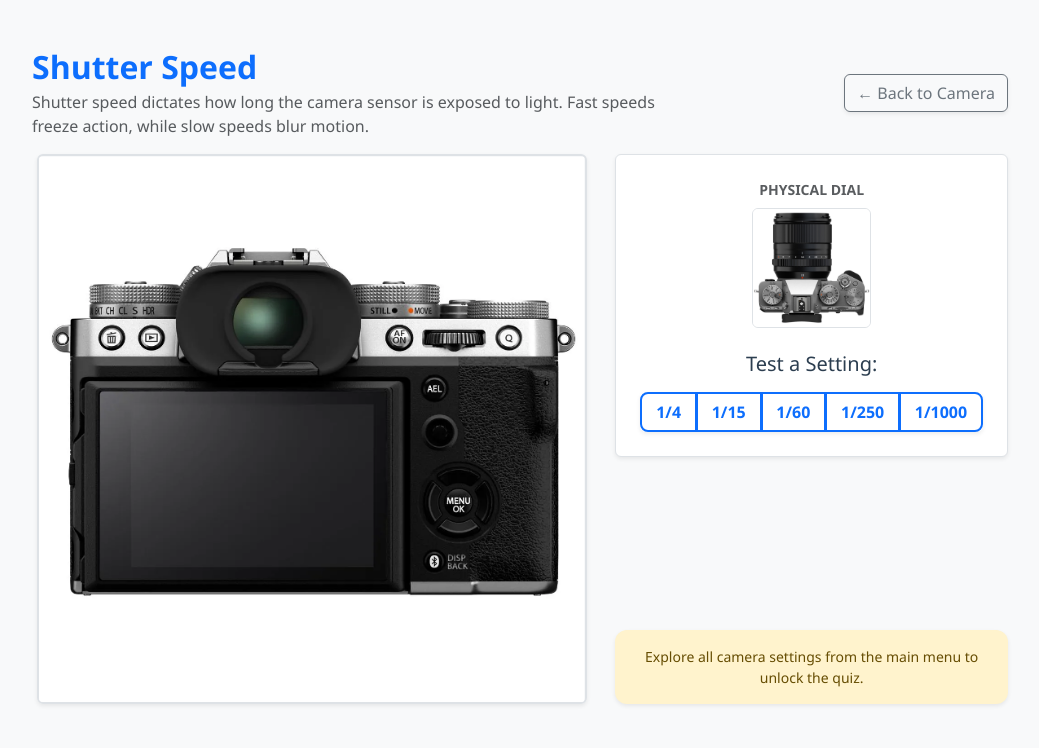
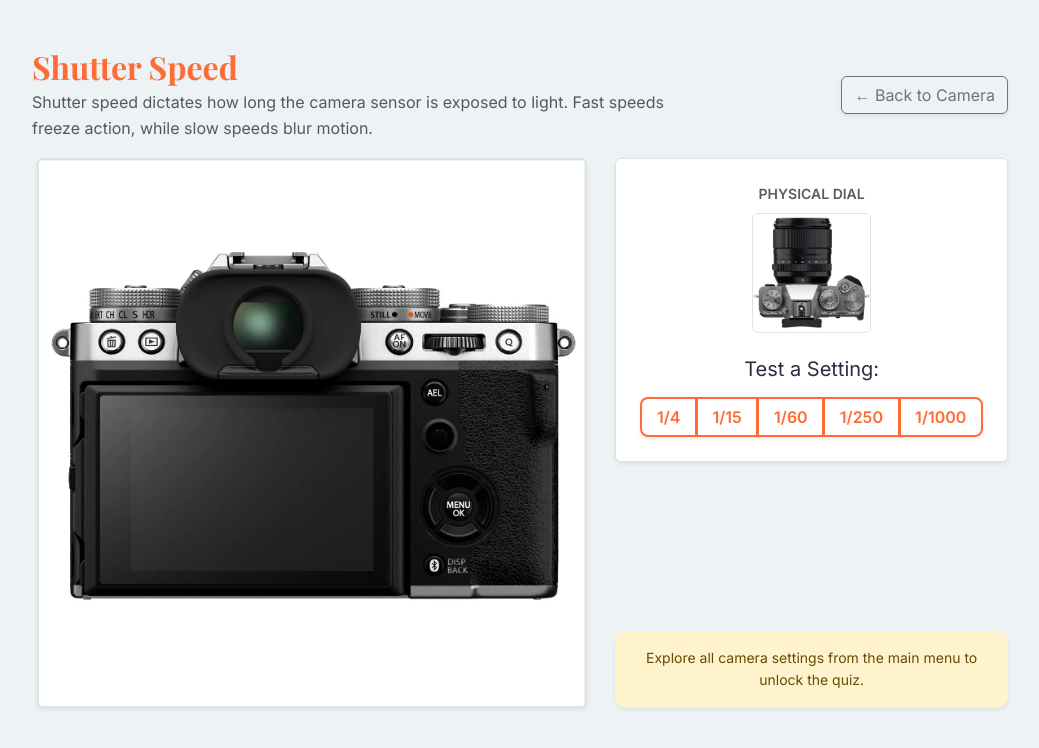
Before and after one commit to amdqiao/camera-101, a Flask app: page /learn/1 in a window 1280 px wide. Shown: the top 748 px of the page, without its empty margins (120-1159 px from the left). Run offline with Flask 3, Linux system fonts and the light colour scheme.

Commit message:
Color/Font changes

```diff
--- a/static/css/style.css
+++ b/static/css/style.css
@@ -1,15 +1,95 @@
+/* ==========================================
+   1. GLOBAL VARIABLES (The Design System)
+   ========================================== */
+:root {
+    /* Color Palette */
+    --color-base: #FF6B35;       /* Vibrant Orange */
+    --color-accent: #E85D04;     /* Deep Orange */
+    --color-dark-grey: #2B2D42;  /* Almost Black for text */
+    --color-light-grey: #EDF2F4; /* Soft background */
+    --color-white: #FFFFFF;      /* Clean White */
+
+    /* Typography */
+    --font-heading: 'Playfair Display', serif;
+    --font-body: 'Inter', sans-serif;
+}
+
+/* ==========================================
+   2. TYPOGRAPHY & BASE STYLES
+   ========================================== */
 body {
-    background-color: #f8f9fa;
-    font-family: 'Segoe UI', Roboto, Helvetica, Arial, sans-serif;
-    color: #2c3e50;
+    background-color: var(--color-light-grey);
+    font-family: var(--font-body);
+    color: var(--color-dark-grey);
+    font-size: 16px;
+    font-weight: 400;
+}
+
+h1, h2, h3, .display-4, .display-5 {
+    font-family: var(--font-heading);
+    color: var(--color-dark-grey);
+    font-weight: 700;
+}
+
+p, .lead, .alert {
+    font-family: var(--font-body);
+    line-height: 1.6;
+}
+
+strong, b {
+    font-weight: 600;
 }
 
 .container {
     max-width: 1000px;
 }
 
+/* ==========================================
+   3. OVERRIDING BOOTSTRAP COLORS
+   ========================================== */
+/* Make "Primary" text our Base Orange */
+.text-primary {
+    color: var(--color-base) !important;
+}
+
+/* Make "Primary" buttons our Base Orange */
+.btn-primary {
+    background-color: var(--color-base) !important;
+    border-color: var(--color-base) !important;
+    color: var(--color-white) !important;
+    font-family: var(--font-body);
+    font-weight: 600;
+}
+
+.btn-primary:hover {
+    background-color: var(--color-accent) !important;
+    border-color: var(--color-accent) !important;
+}
+
+/* Make "Outline Primary" buttons our Base Orange */
+.btn-outline-primary {
+    color: var(--color-base) !important;
+    border-color: var(--color-base) !important;
+    border-width: 2px;
+    font-weight: 600;
+    border-radius: 8px;
+}
+
+.btn-outline-primary:hover, .btn-outline-primary.active {
+    background-color: var(--color-base) !important;
+    color: var(--color-white) !important;
+}
+
+.border-primary {
+    border-color: var(--color-base) !important;
+}
+
+/* ==========================================
+   4. CUSTOM UI COMPONENTS
+   ========================================== */
+/* The Quiz Dropzone */
 #camera-dropzone {
-    background-color: #ffffff;
+    background-color: var(--color-white);
     border: 2px dashed #cbd5e1 !important;
     border-radius: 16px;
     transition: all 0.3s ease;
@@ -17,24 +97,26 @@ body {
 }
 
 #camera-dropzone.ui-droppable-hover {
-    background-color: #f1f8ff;
-    border-color: #3b82f6 !important;
+    background-color: #fff3ed; /* Very faint orange */
+    border-color: var(--color-base) !important;
     transform: scale(1.02);
 }
 
+/* Images */
 #main-camera-image, #learning-image {
     border-radius: 12px;
     box-shadow: 0 8px 20px rgba(0,0,0,0.1);
     transition: opacity 0.3s ease;
-    max-height: 450px;
 }
 
+/* Quiz Draggable Cards */
 .draggable-item {
-    background: #ffffff;
+    background: var(--color-white);
     border: 1px solid #e2e8f0;
     border-radius: 12px;
+    font-family: var(--font-body);
     font-weight: 600;
-    color: #475569;
+    color: var(--color-dark-grey);
     box-shadow: 0 4px 6px rgba(0,0,0,0.05);
     transition: transform 0.2s ease, box-shadow 0.2s ease;
     user-select: none;
@@ -43,23 +125,37 @@ body {
 .draggable-item:hover {
     transform: translateY(-3px);
     box-shadow: 0 8px 15px rgba(0,0,0,0.1);
-    border-color: #94a3b8;
+    border-color: var(--color-base);
 }
 
-.btn-outline-primary {
-    border-width: 2px;
-    font-weight: 600;
-    border-radius: 8px;
+/* Quiz Category Locking Effect */
+.blurred-option {
+    filter: blur(2px);
+    opacity: 0.4;
+    pointer-events: none !important;
+    transition: all 0.3s ease;
+}
+
+/* The Interactive Camera Map Hotspots */
+.camera-hotspot {
+    border: 3px solid transparent;
+    transition: all 0.2s ease-in-out;
+    z-index: 10;
+}
+
+.camera-hotspot:hover {
+    border-color: var(--color-base);
+    background-color: rgba(255, 107, 53, 0.15); /* Faint orange tint */
+    box-shadow: 0 0 15px rgba(255, 107, 53, 0.5);
+    cursor: pointer;
+}
+
+/* General Layout Elements */
+.bg-white {
+    background-color: var(--color-white) !important;
 }
 
 .alert {
     border-radius: 12px;
     border: none;
 }
-
-.blurred-option {
-    filter: blur(2px);
-    opacity: 0.4;
-    pointer-events: none !important;
-    transition: all 0.3s ease;
-}
--- a/templates/layout.html
+++ b/templates/layout.html
@@ -3,8 +3,13 @@
 <head>
     <meta charset="UTF-8">
     <title>Camera 101</title>
+    <link rel="preconnect" href="https://fonts.googleapis.com">
+    <link rel="preconnect" href="https://fonts.gstatic.com" crossorigin>
+    <link href="https://fonts.googleapis.com/css2?family=Inter:wght@400;600&family=Playfair+Display:wght@700&display=swap" rel="stylesheet">
+
     <link href="https://cdn.jsdelivr.net/npm/bootstrap@5.3.0/dist/css/bootstrap.min.css" rel="stylesheet">
     <link rel="stylesheet" href="{{ url_for('static', filename='css/style.css') }}">
+
     <script src="https://code.jquery.com/jquery-3.6.0.min.js"></script>
     <script src="https://code.jquery.com/ui/1.13.2/jquery-ui.min.js"></script>
 </head>
--- a/templates/learn.html
+++ b/templates/learn.html
@@ -34,7 +34,7 @@
 
         {% if all_visited %}
             <div class="text-center mt-auto">
-                <a href="/quiz/1" class="btn btn-danger btn-lg w-100 rounded-pill shadow-sm fw-bold">Ready? Take the Quiz!</a>
+                <a href="/quiz/1" class="btn btn-primary btn-lg w-100 rounded-pill shadow-sm fw-bold">Ready? Take the Quiz!</a>
             </div>
         {% else %}
             <div class="alert alert-warning text-center mt-auto small mb-0 shadow-sm border-0">
--- a/templates/select.html
+++ b/templates/select.html
@@ -19,7 +19,7 @@
 
         {% if all_visited %}
         <div class="mt-4">
-            <a href="/quiz/1" class="btn btn-outline-danger btn-lg px-5 rounded-pill shadow-sm fw-bold">Skip to Quiz</a>
+            <a href="/quiz/1" class="btn btn-outline-primary btn-lg px-5 rounded-pill shadow-sm fw-bold">Skip to Quiz</a>
         </div>
         {% else %}
         <div class="mt-4">
```
Also changed, not shown: 1 other file.
